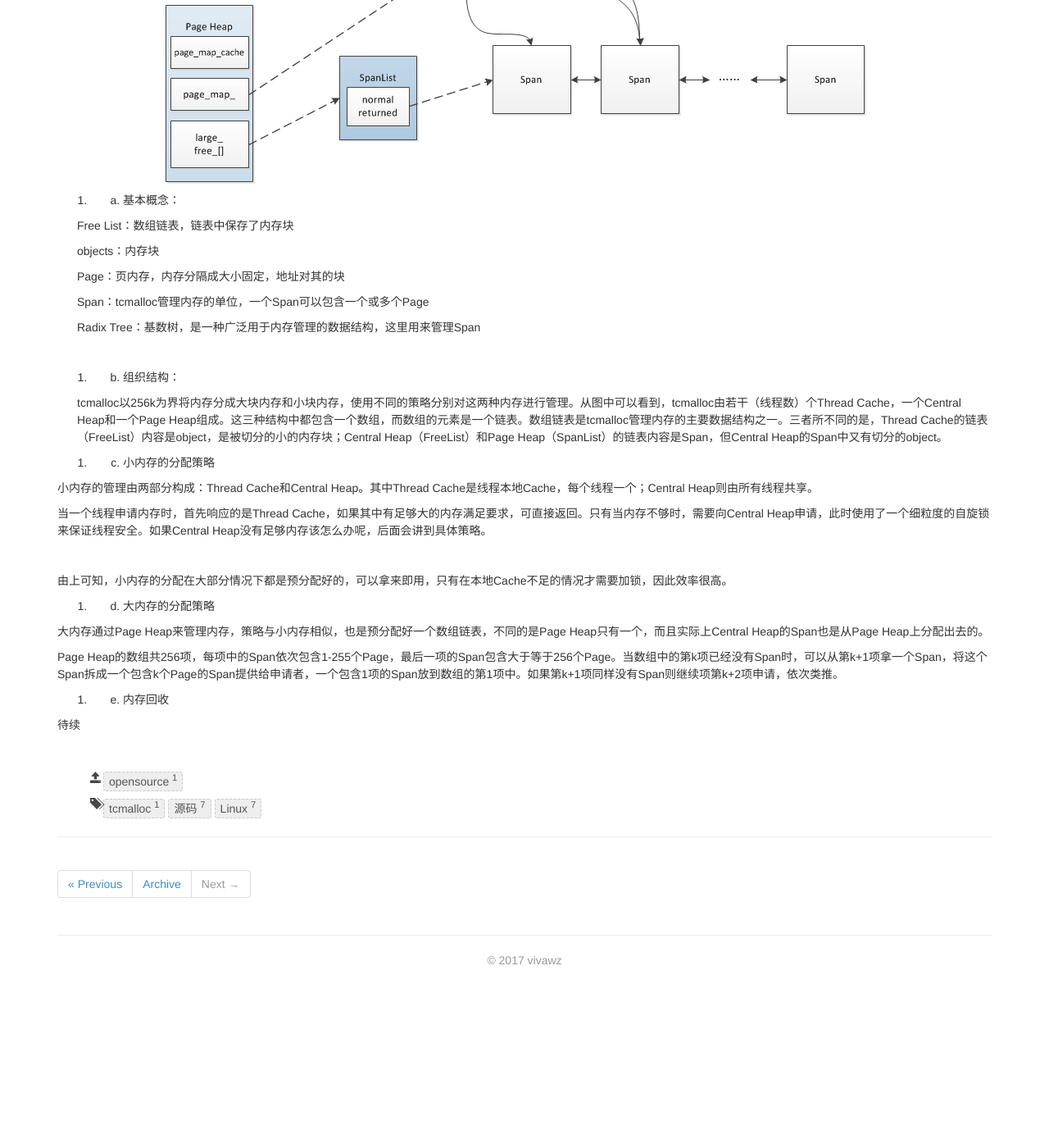
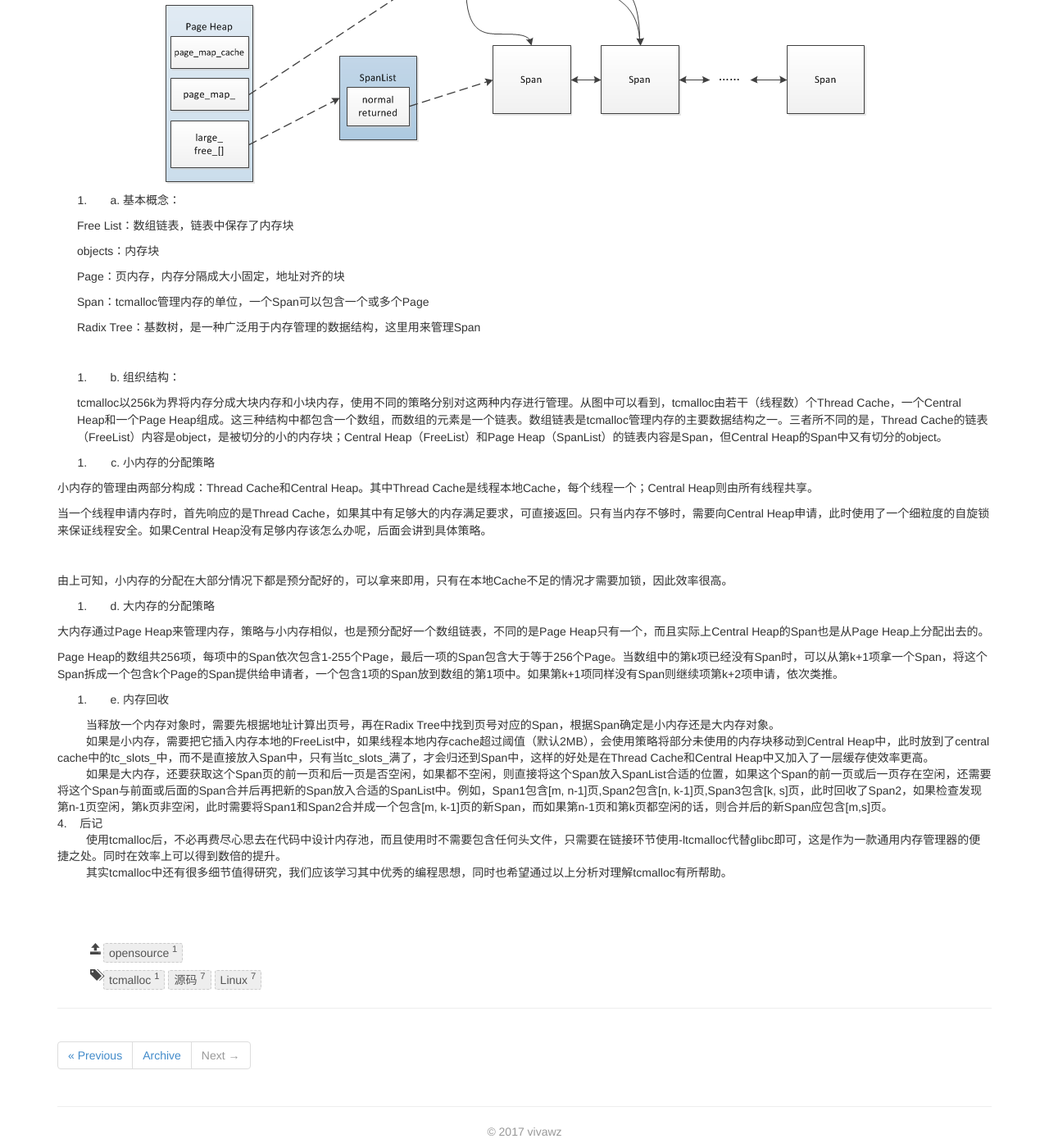
Before and after one commit to vivawz/vivawz.github.io, a Jekyll site: the page built from _posts/2017-11-24-tcmalloc-analyze.html, in a window 1280 px wide and 1400 px high, scrolled down 806 px. Shown: the whole window at 82% size. Built offline with Jekyll 4.4.1, drawn with Linux system fonts in a browser that asks for light colours; comment, search, counter and statistics services are not loaded; before the commit the page ends 1997 px from its top, so only the background shows below that.

Commit message:
finish tcmalloc

```diff
--- a/_posts/2017-11-24-tcmalloc-analyze.html
+++ b/_posts/2017-11-24-tcmalloc-analyze.html
@@ -39,7 +39,7 @@ tags : [tcmalloc ,源码, Linux, ]
 
 <p style="margin-left:0.25in">objects<span style="font-family:宋体,SimSun">：内存块</span></p>
 
-<p style="margin-left:0.25in">Page<span style="font-family:宋体,SimSun">：页内存，内存分隔成大小固定，地址对其的块</span></p>
+<p style="margin-left:0.25in">Page<span style="font-family:宋体,SimSun">：页内存，内存分隔成大小固定，地址对齐的块</span></p>
 
 <p style="margin-left:0.25in">Span<span style="font-family:宋体,SimSun">：</span>tcmalloc<span style="font-family:宋体,SimSun">管理内存的单位，一个</span>Span<span style="font-family:宋体,SimSun">可以包含一个或多个</span>Page</p>
 
@@ -101,6 +101,12 @@ tags : [tcmalloc ,源码, Linux, ]
 	</li>
 </ol>
 
-<p><span style="font-family:宋体,SimSun">待续</span></p>
+<p>&nbsp;&nbsp;&nbsp;&nbsp;&nbsp;&nbsp;&nbsp;&nbsp; 当释放一个内存对象时，需要先根据地址计算出页号，再在Radix Tree中找到页号对应的Span，根据Span确定是小内存还是大内存对象。<br />
+&nbsp;&nbsp;&nbsp;&nbsp;&nbsp;&nbsp;&nbsp;&nbsp; 如果是小内存，需要把它插入内存本地的FreeList中，如果线程本地内存cache超过阈值（默认2MB），会使用策略将部分未使用的内存块移动到Central Heap中，此时放到了central cache中的tc_slots_中，而不是直接放入Span中，只有当tc_slots_满了，才会归还到Span中，这样的好处是在Thread Cache和Central Heap中又加入了一层缓存使效率更高。<br />
+&nbsp;&nbsp;&nbsp;&nbsp;&nbsp;&nbsp;&nbsp;&nbsp; 如果是大内存，还要获取这个Span页的前一页和后一页是否空闲，如果都不空闲，则直接将这个Span放入SpanList合适的位置，如果这个Span的前一页或后一页存在空闲，还需要将这个Span与前面或后面的Span合并后再把新的Span放入合适的SpanList中。例如，Span1包含[m, n-1]页,Span2包含[n, k-1]页,Span3包含[k, s]页，此时回收了Span2，如果检查发现第n-1页空闲，第k页非空闲，此时需要将Span1和Span2合并成一个包含[m, k-1]页的新Span，而如果第n-1页和第k页都空闲的话，则合并后的新Span应包含[m,s]页。<br />
+4.&nbsp;&nbsp; &nbsp;后记<br />
+&nbsp;&nbsp;&nbsp;&nbsp;&nbsp;&nbsp;&nbsp;&nbsp; 使用tcmalloc后，不必再费尽心思去在代码中设计内存池，而且使用时不需要包含任何头文件，只需要在链接环节使用-ltcmalloc代替glibc即可，这是作为一款通用内存管理器的便捷之处。同时在效率上可以得到数倍的提升。<br />
+&nbsp;&nbsp;&nbsp;&nbsp;&nbsp;&nbsp;&nbsp;&nbsp; 其实tcmalloc中还有很多细节值得研究，我们应该学习其中优秀的编程思想，同时也希望通过以上分析对理解tcmalloc有所帮助。</p>
+<p>&nbsp;</p>
 
 <p style="margin-left:0.25in">&nbsp;</p>
```
Also changed, not shown: Gemfile.lock.
